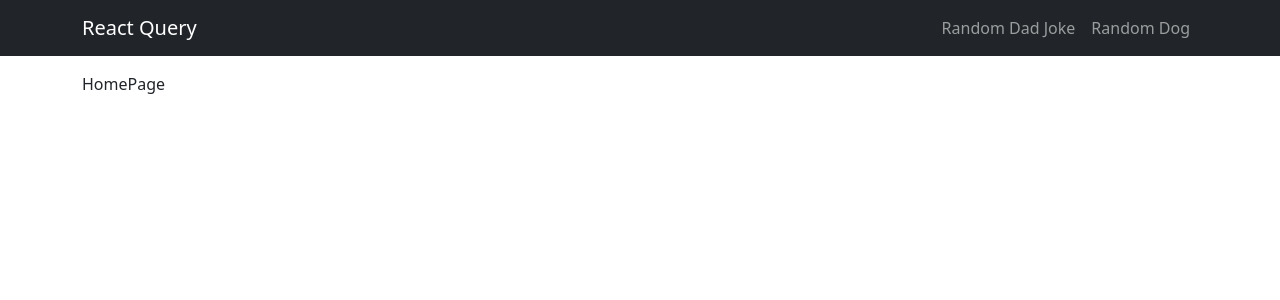
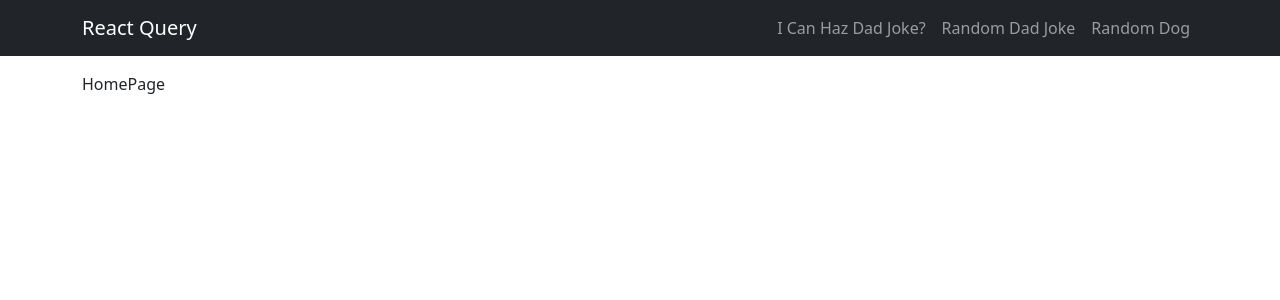
Before and after one commit to drblue/fed21-javascript-2, a React (Vite) app in the folder 01-react-query/: page / in a window 1280 px wide. Shown: the top 300 px of the page. Built offline with nearby package versions, Linux system fonts and the light colour scheme.

Commit message:
Renamed I Can Haz Dad Joke page from yesterday.

```diff
--- a/01-react-query/src/App.jsx
+++ b/01-react-query/src/App.jsx
@@ -3,6 +3,7 @@ import { Routes, Route } from 'react-router-dom'
 import Navigation from './components/Navigation'
 import HomePage from './pages/HomePage'
 import PageNotFound from './pages/PageNotFound'
+import ICanHazDadJokePage from './pages/ICanHazDadJokePage'
 import RandomDadJokePage from './pages/RandomDadJokePage'
 import RandomDogPage from './pages/RandomDogPage'
 import './assets/scss/App.scss'
@@ -14,6 +15,7 @@ const App = () => {
 
 			<Routes>
 				<Route path="/" element={<HomePage />} />
+				<Route path="/i-can-haz-dad-joke" element={<ICanHazDadJokePage />} />
 				<Route path="/random-dad-joke" element={<RandomDadJokePage />} />
 				<Route path="/random-dog" element={<RandomDogPage />} />
 				<Route path="*" element={<PageNotFound />} />
--- a/01-react-query/src/components/Navigation.jsx
+++ b/01-react-query/src/components/Navigation.jsx
@@ -12,6 +12,7 @@ const Navigation = () => {
 				<Navbar.Toggle aria-controls="basic-navbar-nav" />
 				<Navbar.Collapse id="basic-navbar-nav">
 					<Nav className="ms-auto">
+						<Nav.Link as={NavLink} to="/i-can-haz-dad-joke">I Can Haz Dad Joke?</Nav.Link>
 						<Nav.Link as={NavLink} to="/random-dad-joke">Random Dad Joke</Nav.Link>
 						<Nav.Link as={NavLink} to="/random-dog">Random Dog</Nav.Link>
 					</Nav>
--- a/01-react-query/src/pages/RandomDadJokePage.jsx
+++ b/01-react-query/src/pages/ICanHazDadJokePage.jsx
@@ -2,8 +2,8 @@ import Container from 'react-bootstrap/Container'
 import { useQuery } from 'react-query'
 import { getRandomDadJoke } from '../services/ICanHazDadJokeAPI'
 
-const RandomDadJokePage = () => {
-	const { isLoading, isError, error, data } = useQuery('random-dad-joke', getRandomDadJoke)
+const ICanHazDadJokePage = () => {
+	const { isLoading, isError, error, data } = useQuery('i-can-haz-dad-joke', getRandomDadJoke)
 
 	return (
 		<Container className="py-3">
@@ -23,4 +23,4 @@ const RandomDadJokePage = () => {
 	)
 }
 
-export default RandomDadJokePage
+export default ICanHazDadJokePage
```
